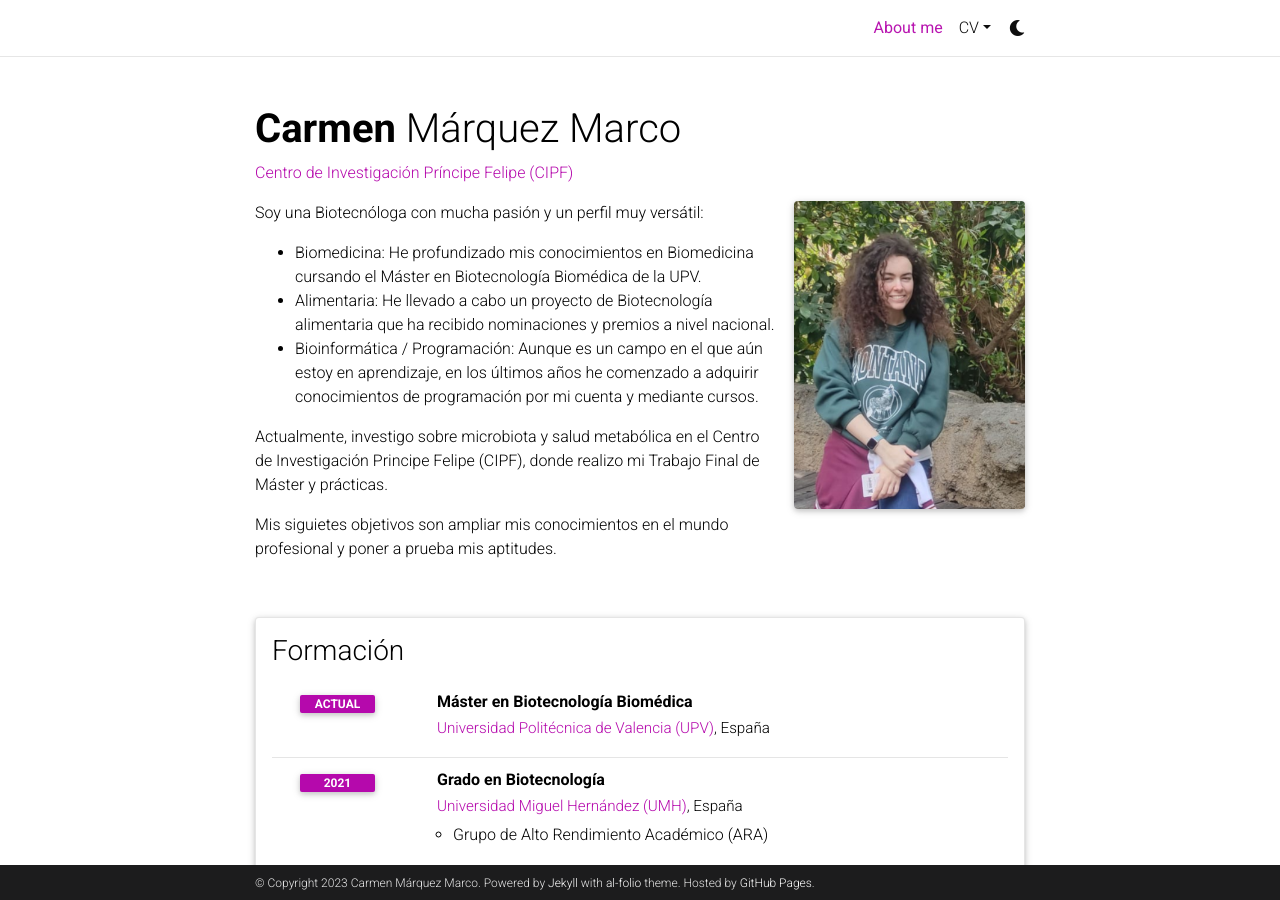
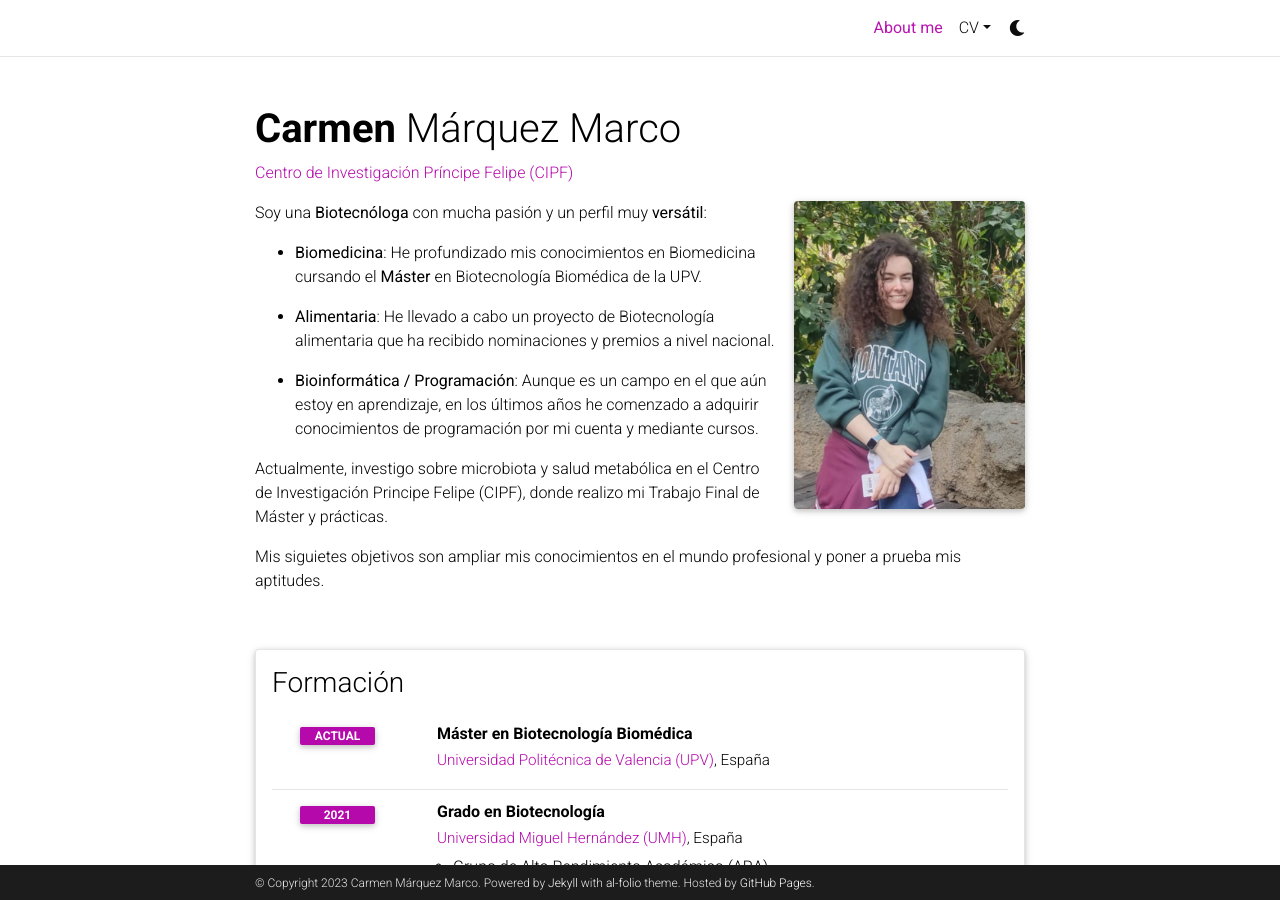
Before and after one commit to carmarquezmarco/carmarquezmarco.github.io, a Jekyll site: the page built from _pages/about.md, in a window 1280 px wide and 900 px high. Built offline with Jekyll 4.4.1, drawn with Linux system fonts in a browser that asks for light colours; full-size pictures stand in for the smaller copies a plugin makes; comment, search, counter and statistics services are not loaded; a style sheet for code colours, icons or effects is not loaded; part of the change alters nothing that is shown.

```diff
--- a/_pages/about.md
+++ b/_pages/about.md
@@ -16,10 +16,12 @@ selected_papers: false # includes a list of papers marked as "selected={true}"
 social: false  # includes social icons at the bottom of the page
 ---
 
-Soy una Biotecnóloga con mucha pasión y un perfil muy versátil:
-  - Biomedicina: He profundizado mis conocimientos en Biomedicina cursando el Máster en Biotecnología Biomédica de la UPV.
-  - Alimentaria: He llevado a cabo un proyecto de Biotecnología alimentaria que ha recibido nominaciones y premios a nivel nacional.
-  - Bioinformática / Programación: Aunque es un campo en el que aún estoy en aprendizaje, en los últimos años he comenzado a adquirir conocimientos de programación por mi cuenta y mediante cursos.
+Soy una <b>Biotecnóloga</b> con mucha pasión y un perfil muy <b>versátil</b>:
+  - <b>Biomedicina</b>: He profundizado mis conocimientos en Biomedicina cursando el <b>Máster</b> en Biotecnología Biomédica de la UPV.
+
+  - <b>Alimentaria</b>: He llevado a cabo un proyecto de Biotecnología alimentaria que ha recibido nominaciones y premios a nivel nacional.
+
+  - <b>Bioinformática / Programación</b>: Aunque es un campo en el que aún estoy en aprendizaje, en los últimos años he comenzado a adquirir conocimientos de programación por mi cuenta y mediante cursos.
 
 Actualmente, investigo sobre microbiota y salud metabólica en el Centro de Investigación Principe Felipe (CIPF), donde realizo mi Trabajo Final de Máster y prácticas.
 
```
